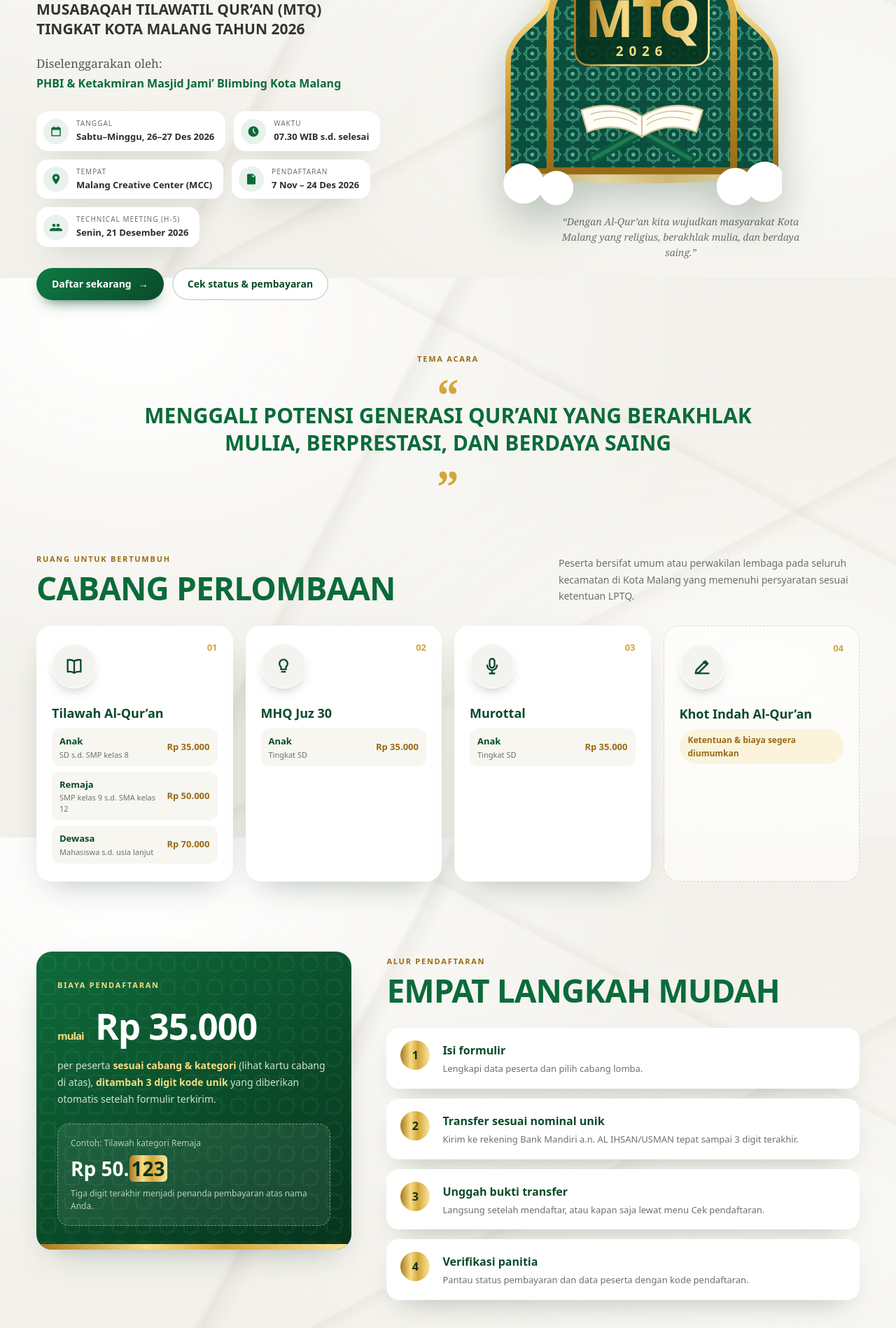
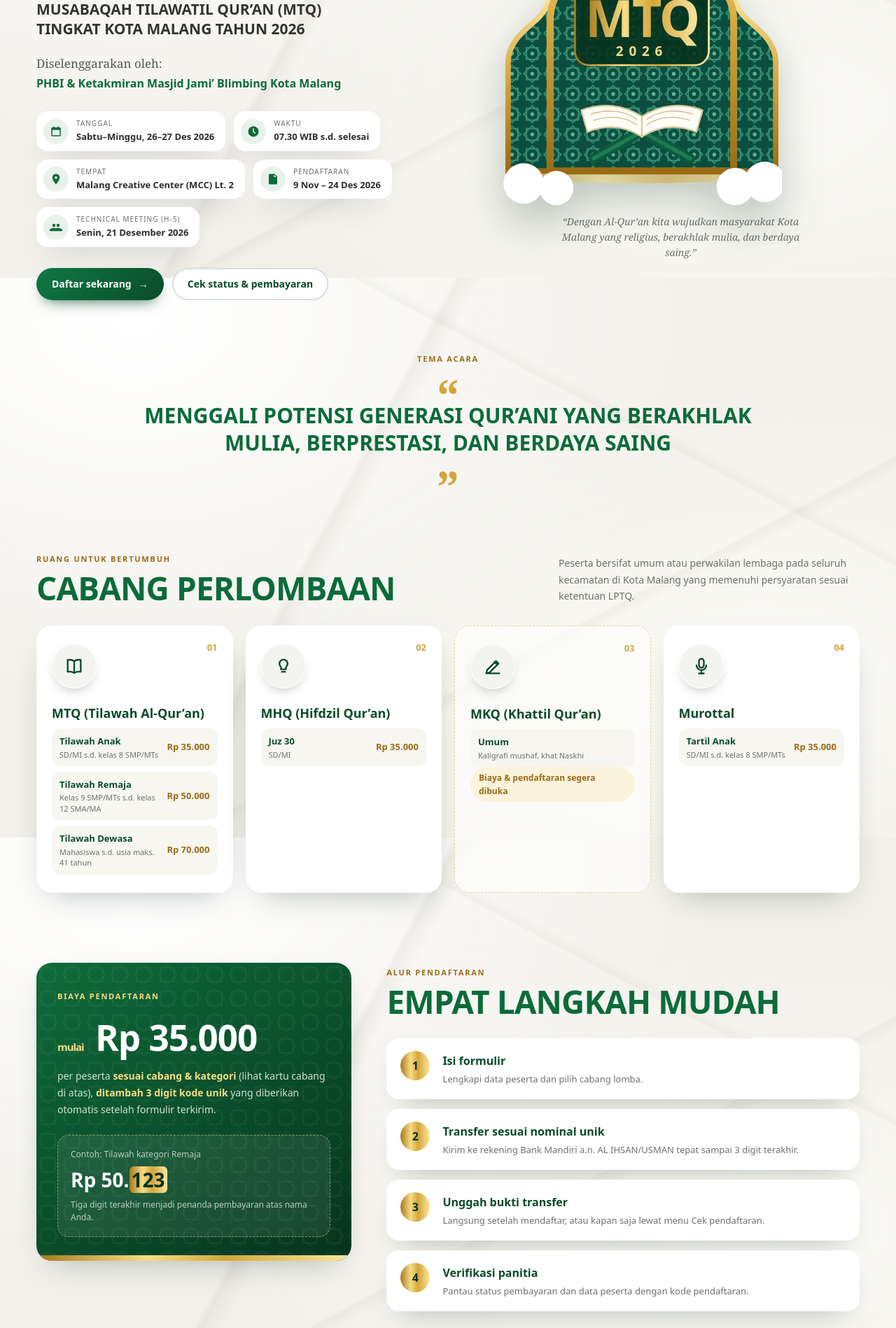
Before and after one commit to laffandiPolinema/mtq, a Laravel app: page / in a window 1280 px wide. Shown: the part 403-2301 px from the top of the page at 70% size. Run offline with Laravel 12, Linux system fonts and the light colour scheme; style sheets or scripts are compiled from the project's sources.

Commit message:
Sesuaikan dengan Juknis Perlombaan MTQ 2026
- Cabang: MTQ Tilawah (Anak, Remaja, Dewasa maks. 41 tahun), MHQ Juz 30
  (SD/MI), MKQ Khattil Qur'an (Umum, menunggu biaya), Murottal Tartil Anak
- Pendaftaran dibuka 9 November 2026; tempat MCC Lt. 2
- Validasi usia maksimal Tilawah Dewasa pada hari lomba
- Identitas: KTP/Kartu Keluarga sebagai bukti domisili
- Unggahan hanya dicek jenis dan ukuran file (tanpa cek dimensi)
- Pesan kesalahan tampil sebagai popup, termasuk cek file sebelum unggah

Co-Authored-By: Claude Opus 5.5 <noreply@anthropic.com>

```diff
--- a/app/Http/Controllers/RegistrationController.php
+++ b/app/Http/Controllers/RegistrationController.php
@@ -80,11 +80,12 @@ class RegistrationController extends Controller
         ]);
 
         $this->ensureNikNotRegistered($validated['nik']);
+        $this->ensureAgeFitsCategory($validated);
 
         $identity = $documents->store($request->file('identity_document'), 'identity-documents', 'identity_document');
 
         try {
-            $photo = $documents->store($request->file('photo'), 'photos', 'photo', passPhoto: true);
+            $photo = $documents->store($request->file('photo'), 'photos', 'photo');
         } catch (\Throwable $exception) {
             $documents->delete($identity['path']);
 
@@ -138,6 +139,25 @@ class RegistrationController extends Controller
                     throw $exception;
                 }
             }
+        }
+    }
+
+    /**
+     * Batas usia kategori (mis. Tilawah Dewasa maks. 41 tahun) dihitung pada hari lomba.
+     *
+     * @param  array<string, mixed>  $validated
+     */
+    private function ensureAgeFitsCategory(array $validated): void
+    {
+        $category = Participant::categoriesFor($validated['branch'])[$validated['category']];
+        $maxAge = $category['max_age'] ?? null;
+        $eventDate = Carbon::parse(config('mtq.event_date'));
+        $age = (int) Carbon::parse($validated['birth_date'])->diffInYears($eventDate);
+
+        if ($maxAge !== null && $age > $maxAge) {
+            throw ValidationException::withMessages([
+                'birth_date' => "Usia maksimal kategori {$category['label']} adalah {$maxAge} tahun pada hari lomba ({$eventDate->translatedFormat('d F Y')}). Usia peserta saat itu {$age} tahun.",
+            ]);
         }
     }
 
--- a/app/Http/Controllers/RegistrationDocumentController.php
+++ b/app/Http/Controllers/RegistrationDocumentController.php
@@ -31,14 +31,11 @@ class RegistrationDocumentController extends Controller
             return back()->withErrors(['documents' => 'Pilih minimal satu dokumen yang akan diganti.']);
         }
 
-        $replaced = [];
-
         foreach (['identity_document' => ['identity_document_path', 'identity-documents'], 'photo' => ['photo_path', 'photos']] as $field => [$column, $directory]) {
             if ($request->hasFile($field)) {
-                $stored = $documents->store($request->file($field), $directory, $field, passPhoto: $field === 'photo');
+                $stored = $documents->store($request->file($field), $directory, $field);
                 $documents->delete($participant->{$column});
                 $participant->{$column} = $stored['path'];
-                $replaced[] = $field;
             }
         }
 
--- a/app/Models/Participant.php
+++ b/app/Models/Participant.php
@@ -67,7 +67,7 @@ class Participant extends Model
      * Dokumen persyaratan yang diunggah peserta: kolom path => label.
      */
     public const DOCUMENTS = [
-        'identity_document_path' => 'Identitas diri (KTP/Kartu Pelajar/KIA/Akta)',
+        'identity_document_path' => 'Identitas diri (KTP/Kartu Keluarga/Kartu Pelajar/KIA)',
         'photo_path' => 'Pasfoto 3x4',
         'payment_proof_path' => 'Bukti pembayaran',
     ];
--- a/config/mtq.php
+++ b/config/mtq.php
@@ -18,32 +18,35 @@ return [
 
     'branches' => [
         'tilawah' => [
-            'label' => 'Tilawah Al-Qur’an',
+            'label' => 'MTQ (Tilawah Al-Qur’an)',
             'open' => true,
             'categories' => [
-                'anak-anak' => ['label' => 'Anak', 'description' => 'SD s.d. SMP kelas 8', 'fee' => 35000],
-                'remaja' => ['label' => 'Remaja', 'description' => 'SMP kelas 9 s.d. SMA kelas 12', 'fee' => 50000],
-                'dewasa' => ['label' => 'Dewasa', 'description' => 'Mahasiswa s.d. usia lanjut', 'fee' => 70000],
+                'anak-anak' => ['label' => 'Tilawah Anak', 'description' => 'SD/MI s.d. kelas 8 SMP/MTs', 'fee' => 35000],
+                'remaja' => ['label' => 'Tilawah Remaja', 'description' => 'Kelas 9 SMP/MTs s.d. kelas 12 SMA/MA', 'fee' => 50000],
+                'dewasa' => ['label' => 'Tilawah Dewasa', 'description' => 'Mahasiswa s.d. usia maks. 41 tahun', 'fee' => 70000, 'max_age' => 41],
             ],
         ],
         'mhq' => [
-            'label' => 'MHQ Juz 30',
+            'label' => 'MHQ (Hifdzil Qur’an)',
             'open' => true,
             'categories' => [
-                'anak-anak' => ['label' => 'Anak', 'description' => 'Tingkat SD', 'fee' => 35000],
+                'anak-anak' => ['label' => 'Juz 30', 'description' => 'SD/MI', 'fee' => 35000],
+            ],
+        ],
+        'khot_indah' => [
+            'label' => 'MKQ (Khattil Qur’an)',
+            // Buka setelah biaya pendaftaran MKQ diputuskan: isi 'fee' lalu ubah 'open' menjadi true.
+            'open' => false,
+            'categories' => [
+                'umum' => ['label' => 'Umum', 'description' => 'Kaligrafi mushaf, khat Naskhi', 'fee' => null],
             ],
         ],
         'murottal' => [
             'label' => 'Murottal',
             'open' => true,
             'categories' => [
-                'anak-anak' => ['label' => 'Anak', 'description' => 'Tingkat SD', 'fee' => 35000],
+                'anak-anak' => ['label' => 'Tartil Anak', 'description' => 'SD/MI s.d. kelas 8 SMP/MTs', 'fee' => 35000],
             ],
-        ],
-        'khot_indah' => [
-            'label' => 'Khot Indah Al-Qur’an',
-            'open' => false,
-            'categories' => [],
         ],
     ],
 
@@ -58,8 +61,11 @@ return [
     |
     */
 
-    'registration_opens_at' => '2026-11-07 00:00:00',
+    'registration_opens_at' => '2026-11-09 00:00:00',
     'registration_closes_at' => '2026-12-24 23:59:59',
+
+    /** Hari pertama lomba; acuan perhitungan batas usia kategori. */
+    'event_date' => '2026-12-26',
 
     /** Technical meeting H-5 sebelum lomba (26 Desember 2026). */
     'technical_meeting_date' => '2026-12-21',
--- a/resources/css/app.css
+++ b/resources/css/app.css
@@ -57,6 +57,16 @@ button, select { cursor: pointer; }
 main { position: relative; z-index: 1; }
 
 .svg-sprite { position: absolute; width: 0; height: 0; overflow: hidden; }
+.alert-dialog { width: min(440px, calc(100% - 32px)); max-height: calc(100dvh - 40px); margin: auto; overflow: hidden; padding: 30px 28px 26px; border: 0; border-radius: var(--radius); text-align: center; box-shadow: 0 30px 80px -20px rgb(6 51 29 / .5); }
+.alert-dialog::backdrop { background: rgb(6 30 20 / .55); backdrop-filter: blur(3px); }
+.alert-dialog[open] { display: flex; flex-direction: column; animation: alert-pop .18s ease-out; }
+.alert-dialog-icon, .alert-dialog h2, .alert-dialog form { flex: none; }
+@keyframes alert-pop { from { opacity: 0; transform: translateY(8px) scale(.97); } }
+.alert-dialog-icon { width: 54px; height: 54px; margin: 0 auto 14px; display: grid; place-items: center; color: #fff; background: #b4432f; border-radius: 50%; box-shadow: 0 0 0 7px #fbe9e4; font-size: 26px; font-weight: 800; }
+.alert-dialog h2 { margin: 0 0 12px; color: var(--ink); font-size: 18px; font-weight: 800; }
+.alert-dialog ul { min-height: 0; margin: 0 0 22px; padding: 0 2px 0 0; list-style: none; display: grid; align-content: start; gap: 8px; overflow-y: auto; text-align: left; }
+.alert-dialog li { padding: 10px 14px; color: #8a3423; background: #fdf3f1; border-radius: 12px; font-size: 13px; line-height: 1.5; }
+.alert-dialog .button { min-width: 140px; }
 
 /* ---------- Bingkai ornamen ---------- */
 .ornament-corner { position: absolute; top: 0; right: 0; z-index: 0; width: clamp(210px, 32vw, 440px); pointer-events: none; }
--- a/resources/js/app.js
+++ b/resources/js/app.js
@@ -19,11 +19,71 @@ document.addEventListener('click', async (event) => {
     }, 1800);
 });
 
+const alertDialog = document.getElementById('alert-dialog');
+
+/**
+ * Tampilkan pesan kesalahan dalam popup.
+ */
+function showAlert(messages) {
+    if (!alertDialog) {
+        window.alert(messages.join('\n'));
+        return;
+    }
+
+    const list = alertDialog.querySelector('[data-alert-messages]');
+    list.replaceChildren(...messages.map((message) => {
+        const item = document.createElement('li');
+        item.textContent = message;
+        return item;
+    }));
+    alertDialog.showModal();
+}
+
+if (alertDialog?.hasAttribute('data-open-on-load')) {
+    alertDialog.showModal();
+}
+
+/**
+ * Periksa jenis dan ukuran file langsung saat dipilih, sebelum diunggah.
+ */
+function fileProblem(input, file) {
+    const accepted = (input.accept || '').split(',').map((type) => type.trim()).filter(Boolean);
+    const label = input.dataset.label || 'File';
+    const maxMb = Number(input.dataset.maxMb || 0);
+
+    if (accepted.length > 0 && !accepted.includes(file.type)) {
+        const allowed = accepted.includes('application/pdf') ? 'JPG, PNG, WEBP, atau PDF' : 'JPG, PNG, atau WEBP';
+        return `${label}: jenis file "${file.name}" tidak didukung. Gunakan ${allowed}.`;
+    }
+
+    if (maxMb > 0 && file.size > maxMb * 1024 * 1024) {
+        const sizeMb = (file.size / 1024 / 1024).toLocaleString('id-ID', { maximumFractionDigits: 1 });
+        return `${label}: ukuran file ${sizeMb} MB melebihi batas ${maxMb} MB.`;
+    }
+
+    return null;
+}
+
 document.addEventListener('change', (event) => {
     const input = event.target.closest('input[type="file"]');
     const label = input?.closest('label')?.querySelector('[data-file-label]');
 
-    if (label && input.files.length > 0) {
-        label.textContent = input.files[0].name;
+    if (!input || input.files.length === 0) {
+        return;
+    }
+
+    if (label) {
+        label.dataset.defaultText ??= label.textContent;
+    }
+
+    const problem = fileProblem(input, input.files[0]);
+
+    if (problem) {
+        input.value = '';
+        showAlert([problem]);
+    }
+
+    if (label) {
+        label.textContent = problem ? label.dataset.defaultText : input.files[0].name;
     }
 });
--- a/resources/views/layouts/app.blade.php
+++ b/resources/views/layouts/app.blade.php
@@ -39,12 +39,23 @@
         @yield('content')
     </main>
 
+    <dialog class="alert-dialog" id="alert-dialog" aria-labelledby="alert-dialog-title" @if ($errors->any()) data-open-on-load @endif>
+        <div class="alert-dialog-icon" aria-hidden="true">!</div>
+        <h2 id="alert-dialog-title">Periksa kembali isian Anda</h2>
+        <ul data-alert-messages>
+            @foreach (array_unique($errors->all()) as $message)
+                <li>{{ $message }}</li>
+            @endforeach
+        </ul>
+        <form method="dialog"><button class="button button-primary" type="submit" autofocus>Mengerti</button></form>
+    </dialog>
+
     <footer class="site-footer">
         <div class="footer-inner">
             <div class="footer-brand">
                 <h2 class="display-title">Terima kasih!</h2>
                 <p><strong>MTQ Tingkat Kota Malang 2026</strong><br>Diselenggarakan PHBI &amp; Ketakmiran Masjid Jami’ Blimbing</p>
-                <p class="footer-meta">26–27 Desember 2026 · Mulai 07.30 WIB · Malang Creative Center</p>
+                <p class="footer-meta">26–27 Desember 2026 · Mulai 07.30 WIB · Malang Creative Center (MCC) Lt. 2</p>
             </div>
             <div class="footer-contacts">
                 <span class="section-kicker">Informasi kontak</span>
--- a/resources/views/partials/payment-card.blade.php
+++ b/resources/views/partials/payment-card.blade.php
@@ -44,7 +44,7 @@
             <label class="upload-drop" for="payment_proof">
                 <span class="upload-icon" aria-hidden="true"><svg viewBox="0 0 24 24"><path d="M12 3l5 5h-3v6h-4V8H7l5-5zM5 17h14v3H5z" fill="currentColor"/></svg></span>
                 <span><strong>Unggah bukti transfer</strong><small data-file-label>JPG, PNG, WEBP, atau PDF · maks. 5 MB</small></span>
-                <input id="payment_proof" name="payment_proof" type="file" accept="image/jpeg,image/png,image/webp,application/pdf" required>
+                <input id="payment_proof" name="payment_proof" type="file" data-max-mb="5" data-label="Bukti transfer" accept="image/jpeg,image/png,image/webp,application/pdf" required>
             </label>
             @error('payment_proof') <small class="field-error">{{ $message }}</small> @enderror
             <button class="button button-primary" type="submit">Kirim bukti pembayaran <span aria-hidden="true">→</span></button>
--- a/resources/views/registration/create.blade.php
+++ b/resources/views/registration/create.blade.php
@@ -28,7 +28,7 @@
                 </div>
                 <div>
                     <span class="detail-icon" aria-hidden="true"><svg viewBox="0 0 24 24"><path d="M12 2a7 7 0 0 0-7 7c0 5.2 7 13 7 13s7-7.8 7-13a7 7 0 0 0-7-7zm0 9.5A2.5 2.5 0 1 1 12 6.5a2.5 2.5 0 0 1 0 5z" fill="currentColor"/></svg></span>
-                    <span><small>Tempat</small><strong>Malang Creative Center (MCC)</strong></span>
+                    <span><small>Tempat</small><strong>Malang Creative Center (MCC) Lt. 2</strong></span>
                 </div>
                 <div>
                     <span class="detail-icon" aria-hidden="true"><svg viewBox="0 0 24 24"><path d="M6 2h9l5 5v13a2 2 0 0 1-2 2H6a2 2 0 0 1-2-2V4a2 2 0 0 1 2-2zm8 1.5V8h4.5zM8 12h8v2H8zm0 4h8v2H8z" fill="currentColor"/></svg></span>
@@ -104,7 +104,12 @@
                             @endforeach
                         </ul>
                     @else
-                        <p class="soon-badge">Ketentuan &amp; biaya segera diumumkan</p>
+                        <ul class="branch-fees">
+                            @foreach ($branch['categories'] as $category)
+                                <li><span><strong>{{ $category['label'] }}</strong><small>{{ $category['description'] }}</small></span></li>
+                            @endforeach
+                        </ul>
+                        <p class="soon-badge">Biaya &amp; pendaftaran segera dibuka</p>
                     @endif
                 </article>
             @endforeach
@@ -245,7 +250,7 @@
                     <select id="category" name="category" required data-selected="{{ old('category') }}">
                         <option value="">Pilih cabang lomba terlebih dahulu</option>
                     </select>
-                    <small class="field-hint">Tilawah: Anak (SD s.d. SMP kelas 8), Remaja (SMP kelas 9 s.d. SMA), Dewasa (mahasiswa s.d. usia lanjut). Cabang lain: tingkat SD.</small>
+                    <small class="field-hint">MTQ Tilawah: Anak (SD/MI s.d. kelas 8 SMP/MTs), Remaja (kelas 9 SMP/MTs s.d. kelas 12 SMA/MA), Dewasa (mahasiswa s.d. usia maks. 41 tahun). MHQ Juz 30: SD/MI. Murottal Tartil Anak: SD/MI s.d. kelas 8 SMP/MTs.</small>
                     @error('category') <small class="field-error">{{ $message }}</small> @enderror
                 </div>
             </div>
@@ -256,16 +261,16 @@
                 <div class="field">
                     <label class="upload-drop" for="identity_document">
                         <span class="upload-icon" aria-hidden="true"><svg viewBox="0 0 24 24"><path d="M3 5h18v14H3zm2 2v10h14V7zm2 2h4v4H7zm6 0h4v1.5h-4zm0 3h4v1.5h-4zm-6 3h10v1.5H7z" fill="currentColor"/></svg></span>
-                        <span><strong>Identitas diri <span class="required">*</span></strong><small data-file-label>KTP / Kartu Pelajar / KIA / Akta Kelahiran · JPG, PNG, PDF · maks. 5 MB</small></span>
-                        <input id="identity_document" name="identity_document" type="file" accept="image/jpeg,image/png,image/webp,application/pdf" required>
+                        <span><strong>Identitas diri <span class="required">*</span></strong><small data-file-label>KTP / Kartu Keluarga (bukti domisili Kota Malang), atau Kartu Pelajar / KIA · JPG, PNG, PDF · maks. 5 MB</small></span>
+                        <input id="identity_document" name="identity_document" type="file" data-max-mb="5" data-label="Identitas diri" accept="image/jpeg,image/png,image/webp,application/pdf" required>
                     </label>
                     @error('identity_document') <small class="field-error">{{ $message }}</small> @enderror
                 </div>
                 <div class="field">
                     <label class="upload-drop" for="photo">
                         <span class="upload-icon" aria-hidden="true"><svg viewBox="0 0 24 24"><path d="M12 12a4 4 0 1 0 0-8 4 4 0 0 0 0 8zm0 2c-4 0-8 2-8 5v1h16v-1c0-3-4-5-8-5z" fill="currentColor"/></svg></span>
-                        <span><strong>Pasfoto terbaru 3x4 <span class="required">*</span></strong><small data-file-label>Posisi tegak · JPG, PNG · maks. 2 MB</small></span>
-                        <input id="photo" name="photo" type="file" accept="image/jpeg,image/png,image/webp" required>
+                        <span><strong>Pasfoto terbaru 3x4 <span class="required">*</span></strong><small data-file-label>JPG, PNG, WEBP · maks. 2 MB</small></span>
+                        <input id="photo" name="photo" type="file" data-max-mb="2" data-label="Pasfoto" accept="image/jpeg,image/png,image/webp" required>
                     </label>
                     @error('photo') <small class="field-error">{{ $message }}</small> @enderror
                 </div>
--- a/resources/views/registration/receipt.blade.php
+++ b/resources/views/registration/receipt.blade.php
@@ -141,7 +141,7 @@
         </div>
 
         <div class="footer">
-            <div><strong>Pelaksanaan</strong><br>Sabtu–Minggu, 26–27 Desember 2026<br>Pukul 07.30 WIB s.d. selesai<br>Malang Creative Center (MCC), Blimbing</div>
+            <div><strong>Pelaksanaan</strong><br>Sabtu–Minggu, 26–27 Desember 2026<br>Pukul 07.30 WIB s.d. selesai<br>Malang Creative Center (MCC) Lt. 2, Blimbing</div>
             <div><strong>Kontak panitia</strong><br>@foreach (config('mtq.contacts') as $contact){{ $contact['name'] }} · {{ implode('.', str_split($contact['phone'], 3)) }}<br>@endforeach</div>
             <div style="text-align: right;"><strong>Dicetak</strong><br>{{ now()->translatedFormat('d F Y, H.i') }} WIB</div>
         </div>
--- a/resources/views/registration/status.blade.php
+++ b/resources/views/registration/status.blade.php
@@ -35,12 +35,12 @@
                         <label class="upload-drop" for="identity_document">
                             <span class="upload-icon" aria-hidden="true">⬆</span>
                             <span><strong>Ganti identitas diri</strong><small data-file-label>JPG, PNG, PDF · maks. 5 MB</small></span>
-                            <input id="identity_document" name="identity_document" type="file" accept="image/jpeg,image/png,image/webp,application/pdf">
+                            <input id="identity_document" name="identity_document" type="file" data-max-mb="5" data-label="Identitas diri" accept="image/jpeg,image/png,image/webp,application/pdf">
                         </label>
                         <label class="upload-drop" for="photo">
                             <span class="upload-icon" aria-hidden="true">⬆</span>
                             <span><strong>Ganti pasfoto 3x4</strong><small data-file-label>JPG, PNG · maks. 2 MB</small></span>
-                            <input id="photo" name="photo" type="file" accept="image/jpeg,image/png,image/webp">
+                            <input id="photo" name="photo" type="file" data-max-mb="2" data-label="Pasfoto" accept="image/jpeg,image/png,image/webp">
                         </label>
                     </div>
                     @foreach (['documents', 'identity_document', 'photo'] as $field)
```
Also changed, not shown: app/Services/ParticipantDocumentStore.php (+49 -40 lines), tests/Feature/ParticipantRegistrationTest.php (+41 -8 lines), tests/Feature/RegistrationDocumentSecurityTest.php (+23 -5 lines), README.md.
